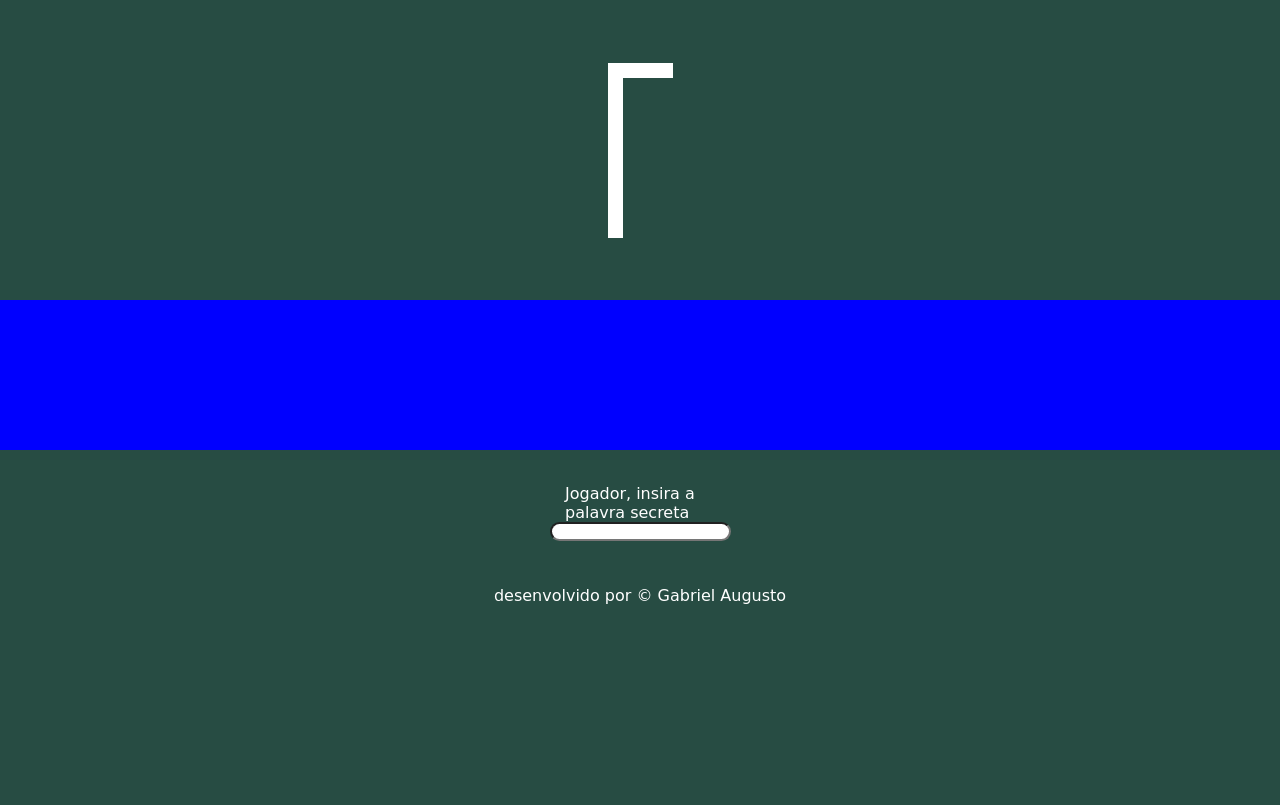
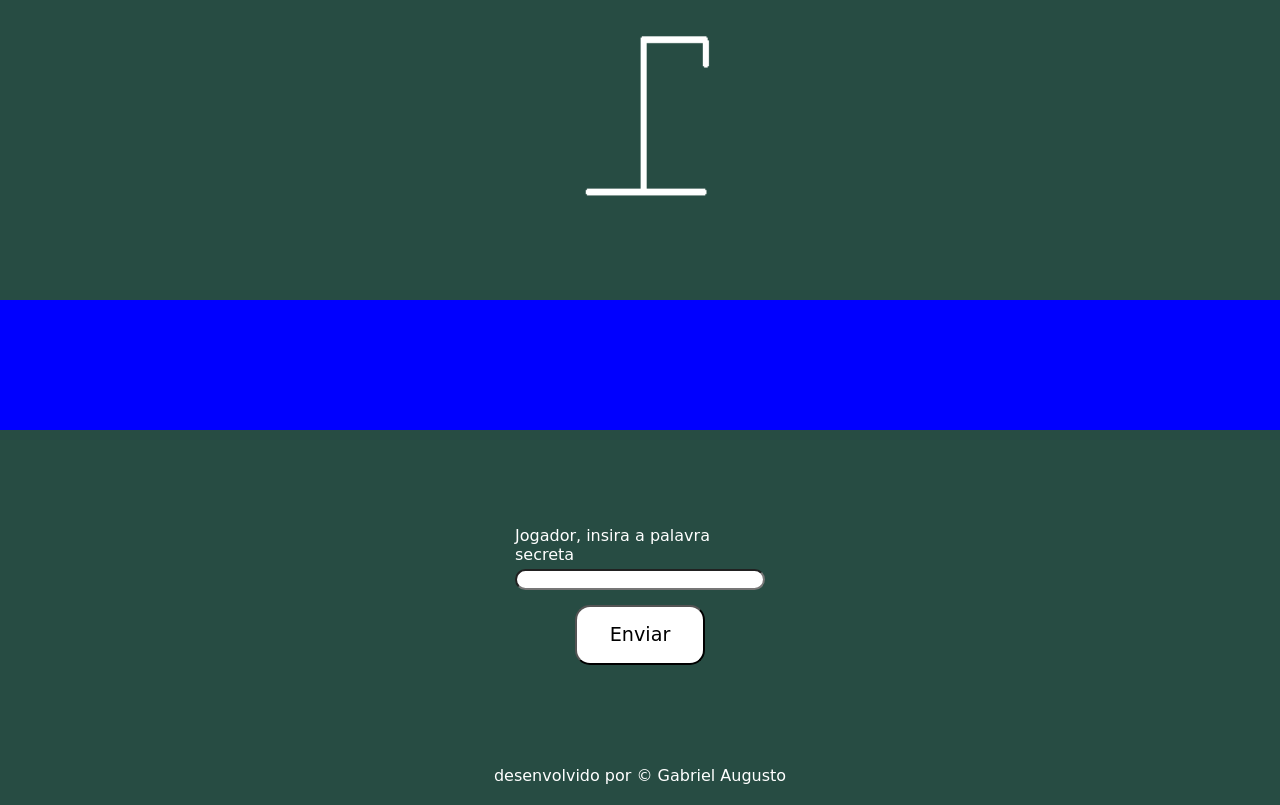
Before and after one commit to MaxMilgrau/projeto-jogo-da-forca, a plain HTML site: page index.html in a window 1280 px wide. Drawn offline with Linux system fonts and the light colour scheme; a web font is replaced by a local one.

Commit message:
protótipo finalizado

```diff
--- a/index.html
+++ b/index.html
@@ -9,25 +9,30 @@
 
     <body>
         <div class="main-container">
-            <div class="forca-container">
-                <div class="forca-tronco"></div>
-                <div class="forca-superior"></div>
+            <div id="forca-container">
+               <img class="forca" src="./forca.png" alt="forca-imagem" />
+
 
             </div>
+
             <div class="palavra-container"></div>
+
+        </div>
+
         <div id="input-container">
             <div id="input-secreto">
                 <label for="palavra-secreta">Jogador, insira a palavra secreta</label>
-                    <input id="palavra-secreta" type="password" name="secret-word" />
+                <input id="palavra-secreta" name="palavra" type="text" />
+                <button id="enviar">Enviar</button>
             </div>
 
-                <div id="input-caracther">
-                    <label for="insira-caracther">jogador, insira uma letra</label>
-                    <input id="insira-caracther" type="text">
+            <div id="input-caracter">
+                <label for="letra">jogador, insira uma letra</label>
+                <input id="letra" name="letra" type="text" maxlength="1" disabled />
+                <button id="char-button">Enviar</button>
             </div>
 
 
-            </div>
         </div>
 
         <footer>
--- a/scripts.js
+++ b/scripts.js
@@ -0,0 +1,13 @@
+const forca_container=document.querySelector('#forca-container');
+const button=document.querySelector('#enviar');
+
+
+function buttonTest(){
+
+forca_container.style.display="none";
+
+
+
+}
+
+button.addEventListener('click', buttonTest);
--- a/styles.css
+++ b/styles.css
@@ -15,7 +15,7 @@ body{
 
 .main-container{
     width:100vw;
-    height:550px;
+    height:470px;
     display:flex;
     flex-direction:column;
     align-items:center;
@@ -23,60 +23,61 @@ body{
 
 }
 
-.forca-container{
+#forca-container{
     width:100%;
     height:300px;
     display:flex;
     align-items:center;
     justify-content:center;
+
+
 }
 
-.forca-tronco{
-    width:15px;
-    background-color:#fff;
-    height:175px;
+.forca{
+    margin-top:50px;
+    width:650px;
+    height:400px;
 }
 
-.forca-superior{
-    width:50px;
-    height:15px;
-    background-color:#fff;
-    margin-top:-160px;
-
-}
 
 
 .palavra-container{
     width:100%;
-    height:150px;
+    height:130px;
     background-color:#00f;
 }
 
 #input-container{
-    margin-top:25px;
+
     width:100%;
-    height:75px;
+    height:250px;
     display:flex;
     justify-content:center;
     align-items:center;
+    margin-bottom:25px;
+    column-gap:40px;
 }
 
 label{
     color:#fff;
     font-family: 'Schoolbell', cursive;
     font-size:1rem;
+    margin-bottom:5px;
 }
 
 input{
-    border-radius:10px;
+    border-radius:15px;
     outline:none;
+    margin-bottom:5px;
+    width:100%;
+    height:21px;
 
 }
 
 
 
 #input-secreto{
-    width:150px;
+    width:250px;
     height:100%;
     display:flex;
     justify-content:center;
@@ -88,10 +89,11 @@ input{
 
 
 
+
 }
 
-#input-caracther{
-    width:150px;
+#input-caracter{
+    width:250px;
     height:100%;
     display:flex;
     justify-content:center;
@@ -99,10 +101,11 @@ input{
     flex-direction:column;
     display:none;
 
+
 }
 
 footer{
-    margin-top:15px;
+    margin-top:10px;
     width:100%;
     height:60px;
     display:flex;
@@ -118,3 +121,23 @@ footer{
     font-family: 'Schoolbell', cursive;
 
 }
+
+button{
+    margin-top:10px;
+    width:130px;
+    height:60px;
+    background-color:#fff;
+    border-radius:15px;
+    font-family: 'Schoolbell', cursive;
+    font-size:1.2rem;
+    transition:0.5s;
+    color:#000;
+}
+
+button:hover{
+    cursor:pointer;
+    background-color: #000;
+    color:#fff;
+    border-color:#fff;
+
+}
```
Also changed, not shown: oba.html (+2 -2 lines), body.png (added), forca.png (added), head.png (added), left-arm.png (added), left-leg.png (added), right-arm.png (added), right-leg.png (added), teste.js (line endings or trailing spaces). Lines whose indentation alone changed are shown as unchanged.
